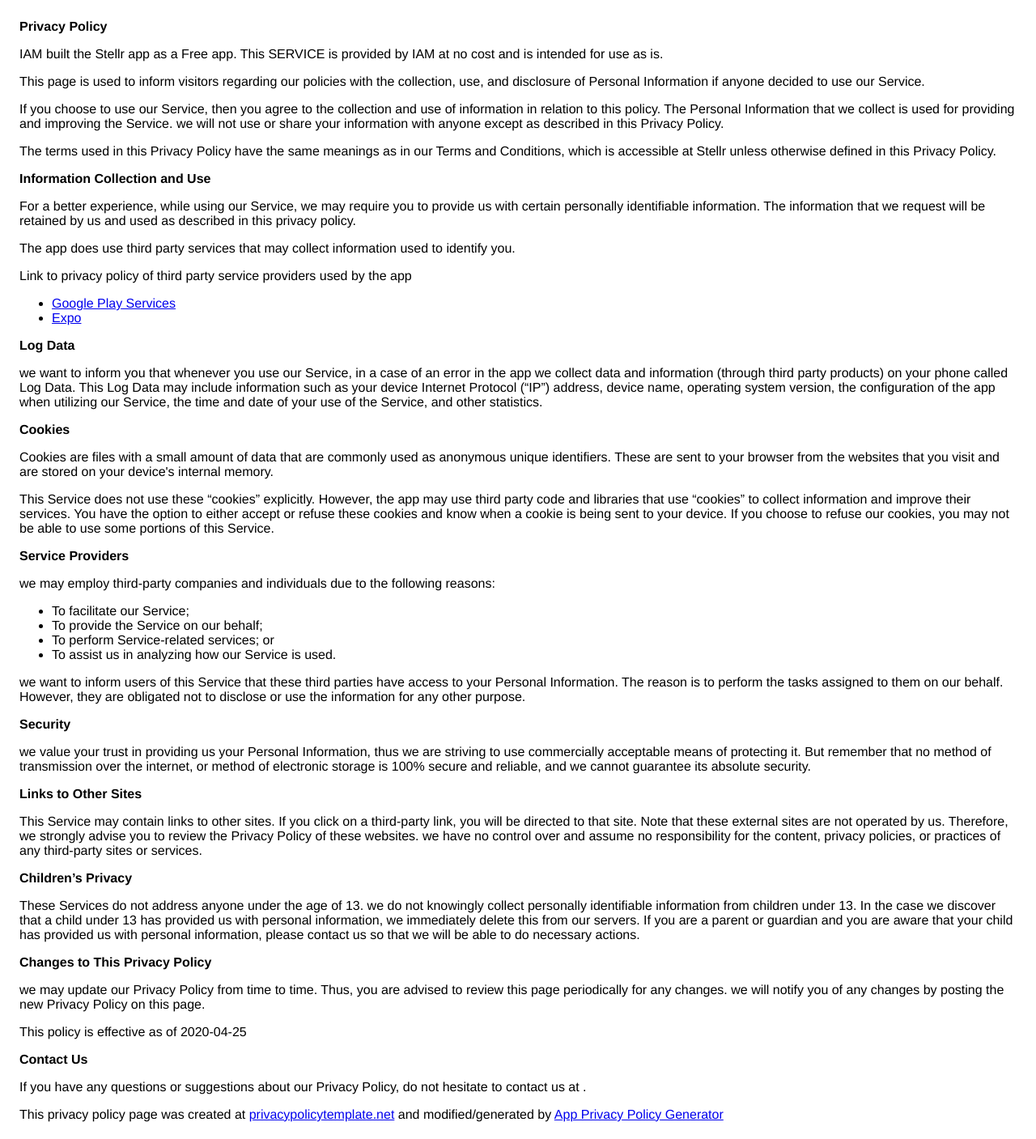
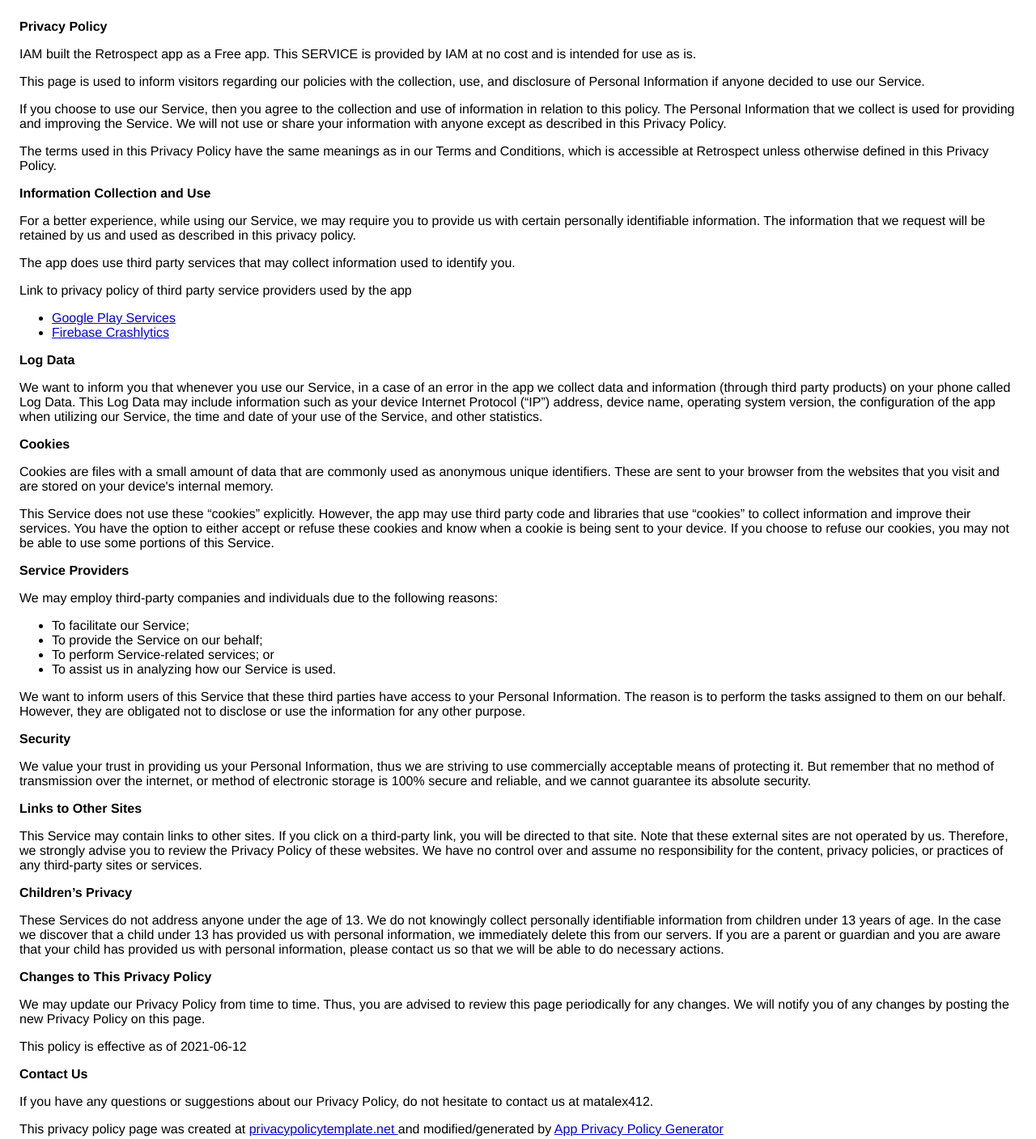
Before and after one commit to matalex412/matalex412.github.io, a plain HTML site: page index.html in a window 1280 px wide. Shown: the whole page at 81% size. Drawn offline with Linux system fonts and the light colour scheme.

Commit message:
retrospect privacy policy

```diff
--- a/index.html
+++ b/index.html
@@ -8,7 +8,7 @@
     </head>
     <body>
     <strong>Privacy Policy</strong> <p>
-                  IAM built the Stellr app as
+                  IAM built the Retrospect app as
                   a Free app. This SERVICE is provided by
                   IAM at no cost and is intended for use as
                   is.
@@ -20,12 +20,12 @@
                   If you choose to use our Service, then you agree to
                   the collection and use of information in relation to this
                   policy. The Personal Information that we collect is
-                  used for providing and improving the Service. we will not use or share your information with
+                  used for providing and improving the Service. We will not use or share your information with
                   anyone except as described in this Privacy Policy.
                 </p> <p>
                   The terms used in this Privacy Policy have the same meanings
                   as in our Terms and Conditions, which is accessible at
-                  Stellr unless otherwise defined in this Privacy Policy.
+                  Retrospect unless otherwise defined in this Privacy Policy.
                 </p> <p><strong>Information Collection and Use</strong></p> <p>
                   For a better experience, while using our Service, we
                   may require you to provide us with certain personally
@@ -37,8 +37,8 @@
                   </p> <p>
                     Link to privacy policy of third party service providers used
                     by the app
-                  </p> <ul><li><a href="https://www.google.com/policies/privacy/" target="_blank">Google Play Services</a></li><!----><!----><!----><!----><!----><!----><!----><!----><!----><!----><!----><!----><!----><!----><li><a href="https://expo.io/privacy" target="_blank">Expo</a></li></ul></div> <p><strong>Log Data</strong></p> <p>
-                  we want to inform you that whenever you
+                  </p> <ul><li><a href="https://www.google.com/policies/privacy/" target="_blank" rel="noopener noreferrer">Google Play Services</a></li><!----><!----><li><a href="https://firebase.google.com/support/privacy/" target="_blank" rel="noopener noreferrer">Firebase Crashlytics</a></li><!----><!----><!----><!----><!----><!----><!----><!----><!----><!----><!----><!----><!----><!----><!----><!----><!----><!----><!----><!----><!----><!----><!----></ul></div> <p><strong>Log Data</strong></p> <p>
+                  We want to inform you that whenever you
                   use our Service, in a case of an error in the app
                   we collect data and information (through third party
                   products) on your phone called Log Data. This Log Data may
@@ -61,16 +61,16 @@
                   choose to refuse our cookies, you may not be able to use some
                   portions of this Service.
                 </p> <p><strong>Service Providers</strong></p> <p>
-                  we may employ third-party companies and
+                  We may employ third-party companies and
                   individuals due to the following reasons:
                 </p> <ul><li>To facilitate our Service;</li> <li>To provide the Service on our behalf;</li> <li>To perform Service-related services; or</li> <li>To assist us in analyzing how our Service is used.</li></ul> <p>
-                  we want to inform users of this Service
+                  We want to inform users of this Service
                   that these third parties have access to your Personal
                   Information. The reason is to perform the tasks assigned to
                   them on our behalf. However, they are obligated not to
                   disclose or use the information for any other purpose.
                 </p> <p><strong>Security</strong></p> <p>
-                  we value your trust in providing us your
+                  We value your trust in providing us your
                   Personal Information, thus we are striving to use commercially
                   acceptable means of protecting it. But remember that no method
                   of transmission over the internet, or method of electronic
@@ -81,14 +81,14 @@
                   a third-party link, you will be directed to that site. Note
                   that these external sites are not operated by us.
                   Therefore, we strongly advise you to review the
-                  Privacy Policy of these websites. we have
+                  Privacy Policy of these websites. We have
                   no control over and assume no responsibility for the content,
                   privacy policies, or practices of any third-party sites or
                   services.
                 </p> <p><strong>Children’s Privacy</strong></p> <p>
                   These Services do not address anyone under the age of 13.
-                  we do not knowingly collect personally
-                  identifiable information from children under 13. In the case
+                  We do not knowingly collect personally
+                  identifiable information from children under 13 years of age. In the case
                   we discover that a child under 13 has provided
                   us with personal information, we immediately
                   delete this from our servers. If you are a parent or guardian
@@ -96,18 +96,14 @@
                   personal information, please contact us so that
                   we will be able to do necessary actions.
                 </p> <p><strong>Changes to This Privacy Policy</strong></p> <p>
-                  we may update our Privacy Policy from
+                  We may update our Privacy Policy from
                   time to time. Thus, you are advised to review this page
-                  periodically for any changes. we will
+                  periodically for any changes. We will
                   notify you of any changes by posting the new Privacy Policy on
                   this page.
-                </p> <p>This policy is effective as of 2020-04-25</p> <p><strong>Contact Us</strong></p> <p>
+                </p> <p>This policy is effective as of 2021-06-12</p> <p><strong>Contact Us</strong></p> <p>
                   If you have any questions or suggestions about our
-                  Privacy Policy, do not hesitate to contact us at .
-                </p> <p>
-                  This privacy policy page was created at
-                  <a href="https://privacypolicytemplate.net" target="_blank">privacypolicytemplate.net</a>
-                  and modified/generated by
-                  <a href="https://app-privacy-policy-generator.firebaseapp.com/" target="_blank">App Privacy Policy Generator</a></p>
+                  Privacy Policy, do not hesitate to contact us at matalex412.
+                </p> <p>This privacy policy page was created at <a href="https://privacypolicytemplate.net" target="_blank" rel="noopener noreferrer">privacypolicytemplate.net </a>and modified/generated by <a href="https://app-privacy-policy-generator.nisrulz.com/" target="_blank" rel="noopener noreferrer">App Privacy Policy Generator</a></p>
     </body>
     </html>
```
